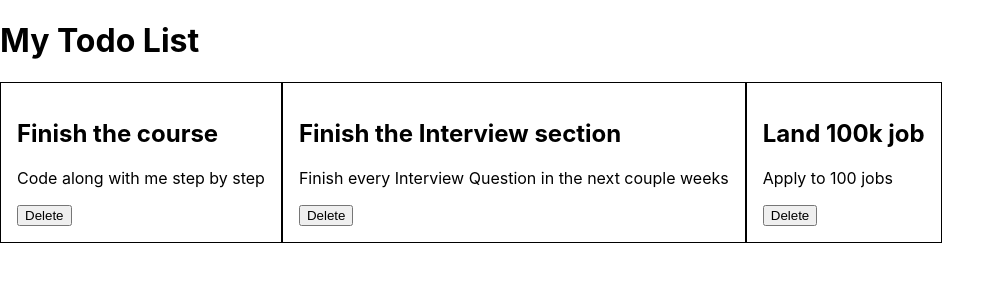
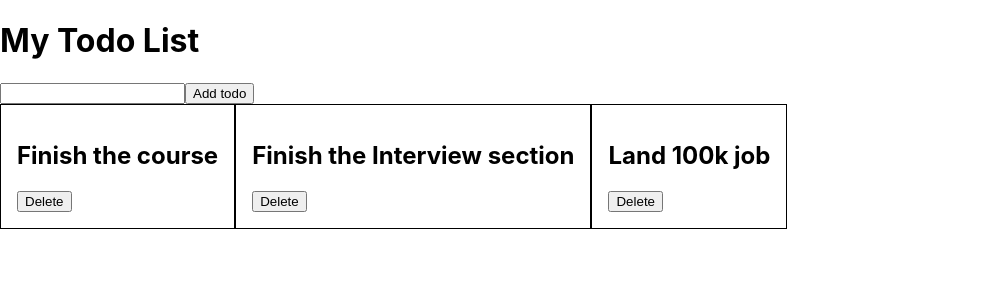
Before and after one commit to SethDimmer123/react-cc, a React (Create React App) app: page / in a window 1280 px wide. Shown: the top 300 px of the page, without its empty margins (0-1005 px from the left). Built offline with nearby package versions, Linux system fonts and the light colour scheme.

Commit message:
initial commit

```diff
--- a/src/App.jsx
+++ b/src/App.jsx
@@ -8,13 +8,14 @@
     // the empty div tag is no use so that is the short hand
     <>
       <Title />
+      <div>
+        <input type="text" />
+        <button>Add todo</button>
+      </div>
       <div className='todo__wrapper'>
-      <Todo title ="Finish the course"
-      paragraph="Code along with me step by step"/>
-      <Todo title ="Finish the Interview section"
-      paragraph="Finish every Interview Question in the next couple weeks"/>
-      <Todo title ="Land 100k job"
-      paragraph="Apply to 100 jobs"/>
+      <Todo title ="Finish the course" />
+      <Todo title ="Finish the Interview section"/>
+      <Todo title ="Land 100k job"/>
       </div>
       {/* <Modal title ="Are you sure you want to delete?" /> */}
       {/* <Modal title ="Are you sure you want to add?" /> */}
--- a/src/components/Todo.jsx
+++ b/src/components/Todo.jsx
@@ -1,13 +1,12 @@
 import './Todo.css'
 
-function Todo({title, paragraph}) {
+function Todo({title}) {
   function deleteTodo(id) {
     console.log('deleteTodo()', id, title.toUpperCase())
   }
     return (
       <div className="todo">
         <h2>{ title }</h2>
-        <p>{paragraph}</p>
         <button onClick={ () =>deleteTodo(1)}>Delete</button>
       </div>
  )
```
